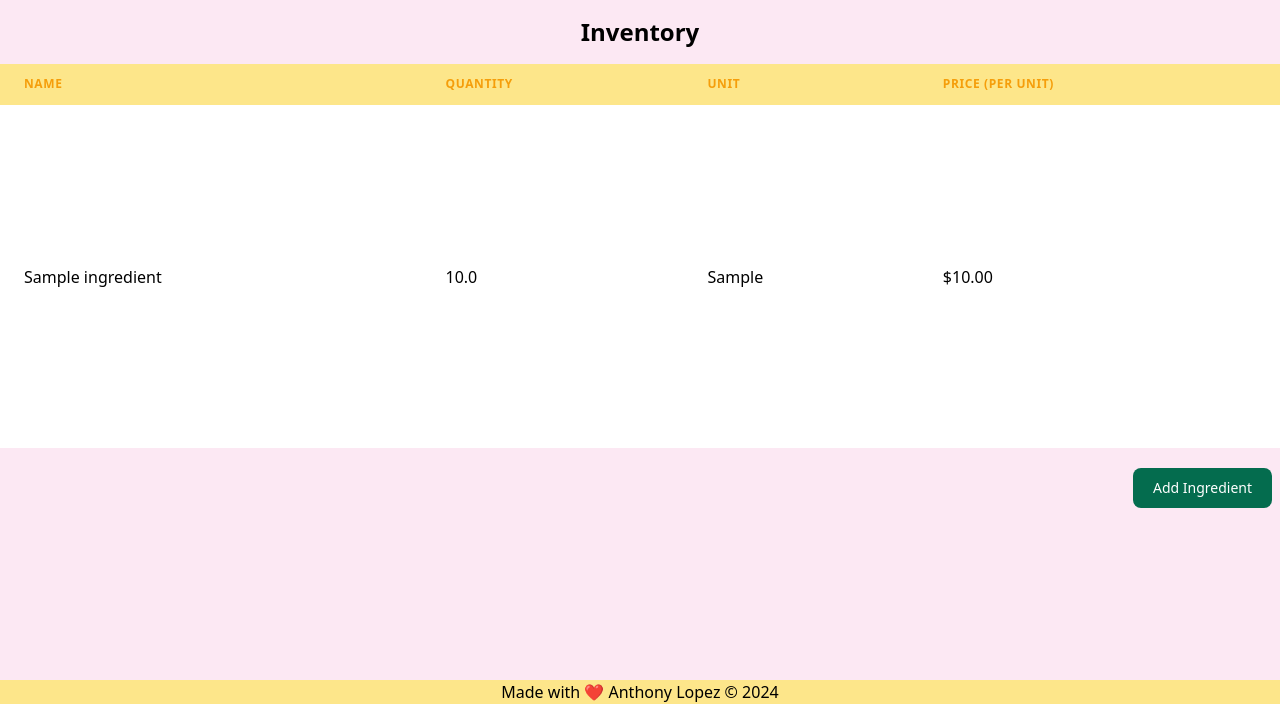
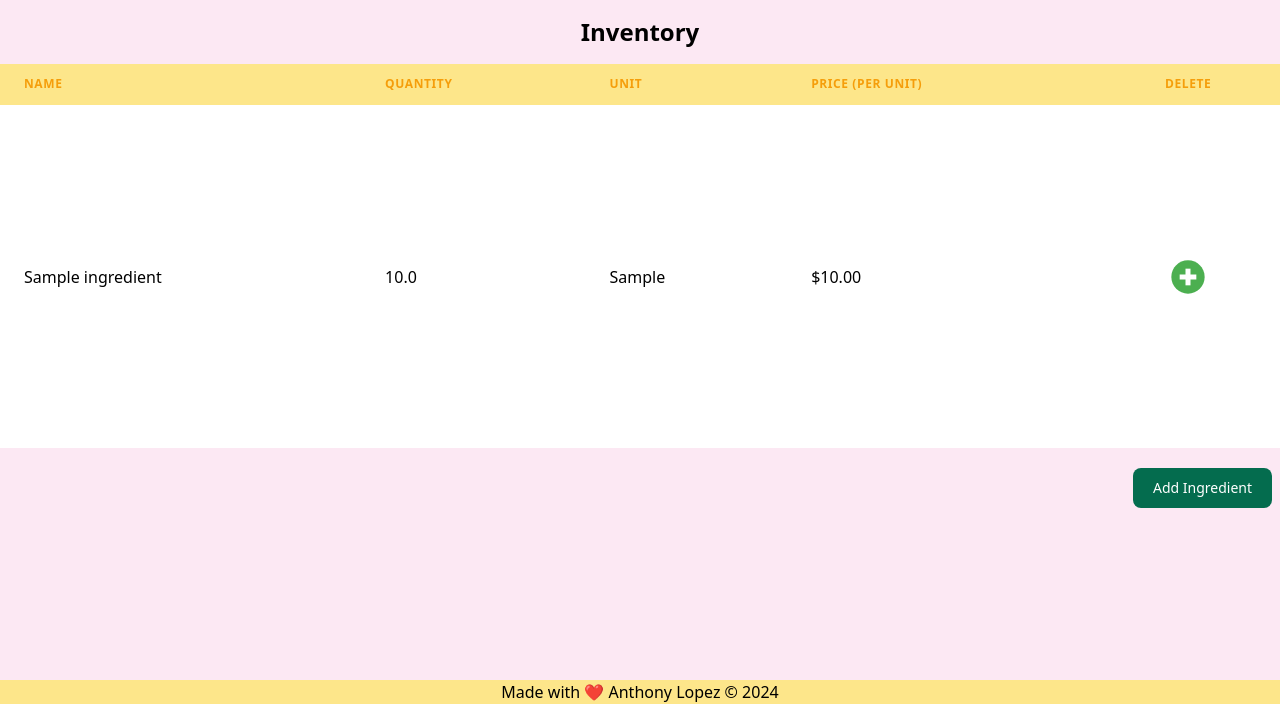
Before and after one commit to Ostyantic/django_delights, a Django app: page /inventory/ in a window 1280 px wide. Shown: the part 96-800 px from the top of the page. Run offline with Django 4.2, Linux system fonts and the light colour scheme; tables that the repository leaves empty hold one stand-in row (values such as "Sample post"); style sheets or scripts are compiled from the project's sources; some libraries are stand-ins or nearby versions.

Commit message:
work from 426

```diff
--- a/inventory/urls.py
+++ b/inventory/urls.py
@@ -6,6 +6,7 @@ urlpatterns = [
     path('', views.HomePageView.as_view(), name="home"),
     path('inventory/', views.InventoryPageView.as_view(), name="inventory"),
     path('inventory/add', views.CreateInventoryView.as_view(), name="add_inventory"),
+    path('inventory/delete/<pk>', views.DeleteInventoryView.as_view(), name="delete_inventory"),
     path('menu/', views.menu_items_page, name="menu"),
     path('menu/add,', views.MenuItemCreate.as_view(), name='add_menu'),
     path('menu/add_menu_ingredient', views.recipe_requirement_create_page, name='add_menu_ingredient'),
--- a/inventory/views.py
+++ b/inventory/views.py
@@ -21,6 +21,12 @@ class CreateInventoryView(CreateView):
     model = Ingredient
     template_name = 'pages/inventory_create.html'
     form_class = IngredientForm
+    success_url = reverse_lazy('inventory')
+
+
+class DeleteInventoryView(DeleteView):
+    model = Ingredient
+    template_name = 'pages/inventory_delete.html'
     success_url = reverse_lazy('inventory')
 
 
--- a/templates/pages/inventory.html
+++ b/templates/pages/inventory.html
@@ -14,6 +14,7 @@
                     <th class="px-6 py-3">Quantity</th>
                     <th class="px-6 py-3">Unit</th>
                     <th class="px-6 py-3">Price (per unit)</th>
+                    <th class="px-6 py-3 text-center">Delete</th>
                 </tr>
                 </thead>
                 <tbody class="bg-white overflow-y-auto divide-y divide-amber-200">
@@ -23,6 +24,18 @@
                         <td class="px-6 py-4">{{ item.quantity }}</td>
                         <td class="px-6 py-4">{{ item.unit }}</td>
                         <td class="px-6 py-4">${{ item.price_per_unit|floatformat:2 }}</td>
+                        <td class="">
+                            <a title="Delete Ingredient" class="flex justify-center" href="{% url 'delete_inventory' item.id %}">
+                                {# TODO: change image from add to delete #}
+                                <svg class="" xmlns="http://www.w3.org/2000/svg" x="0px" y="0px" width="40" height="40"
+                                     viewBox="0 0 48 48">
+                                    <path fill="#4caf50"
+                                          d="M44,24c0,11.045-8.955,20-20,20S4,35.045,4,24S12.955,4,24,4S44,12.955,44,24z"></path>
+                                    <path fill="#fff" d="M21,14h6v20h-6V14z"></path>
+                                    <path fill="#fff" d="M14,21h20v6H14V21z"></path>
+                                </svg>
+                            </a>
+                        </td>
                     </tr>
                 {% endfor %}
                 </tbody>
```
Also changed, not shown: templates/pages/inventory_delete.html (+11 -0 lines).
